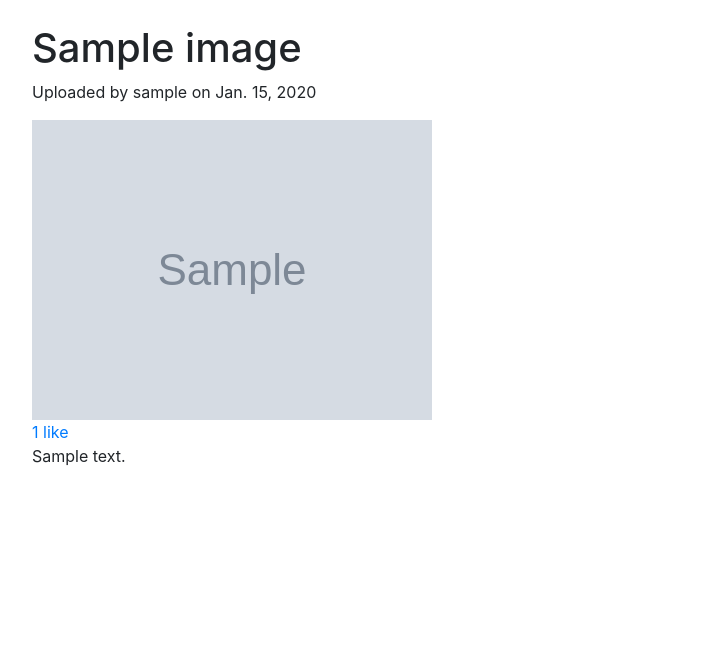
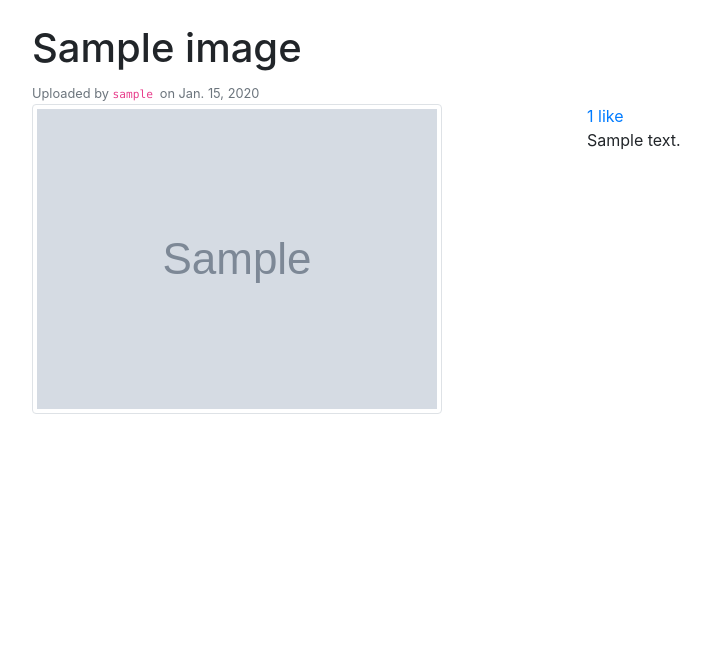
Before and after one commit to xinyuwen101/django_image, a Django app: a page that uses templates/image/image_detail.html in a window 1280 px wide. Shown: the part 66-720 px from the top of the page, without its empty margins (53-764 px from the left). Run offline with Django 3.2, Linux system fonts and the light colour scheme; a user stored in the database is signed in; tables that the repository leaves empty hold one stand-in row (values such as "Sample post"); grey boxes marked "Sample" are stand-in pictures; some libraries are stand-ins or nearby versions.

Commit message:
Update image_detail.html

```diff
--- a/templates/image/image_detail.html
+++ b/templates/image/image_detail.html
@@ -4,9 +4,15 @@
 
 {% block content %}
 
+
     <h1>{{ image.title }}</h1>
-    <p>Uploaded by {{ author }} on {{ image.created }}</p>
-    <img src="{{ image.image.url }}">
+    <small class="text-secondary">Uploaded by <code> {{ author }} </code> on {{ image.created }}</small>
+
+    <div class="row">
+        <div class="col-md-6">
+            <img src="{{ image.image.url }}" class="img-thumbnail">
+        </div>
+
 
         {% with total_likes=image.user_like.count users_like=image.user_like.all %}
             <div>
@@ -37,4 +43,6 @@
             </div>
         {% endwith %}
 
+    </div>
+
 {% endblock %}
```
Lines whose indentation alone changed are shown as unchanged.
